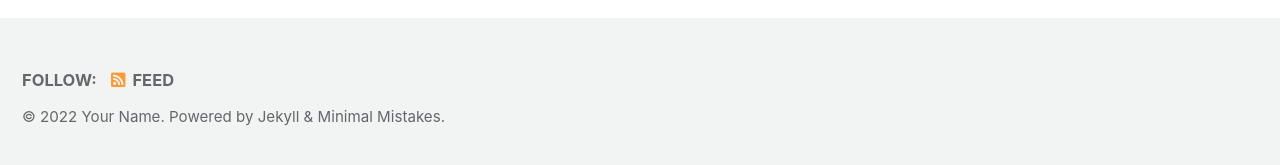
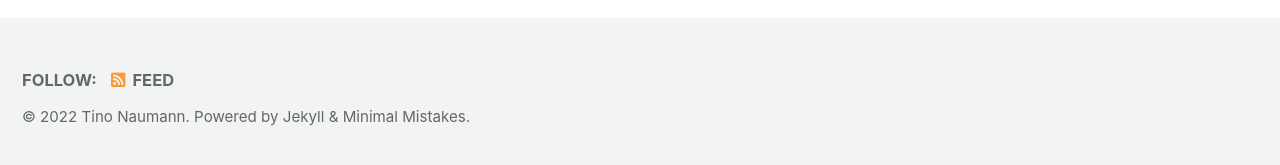
Before and after one commit to t-1-n-o/t-1-n-o.github.io, a Jekyll site: the page built from index.html, in a window 1280 px wide. Shown: the part 727-892 px from the top of the page. Built offline with Jekyll 4.4.1, drawn with Linux system fonts in a browser that asks for light colours; cached includes are drawn as plain includes; the list of posts is cut into pages by our own code.

Commit message:
Initial GitHub pages site with Jekyll

```diff
--- a/_config.yml
+++ b/_config.yml
@@ -19,11 +19,11 @@ locale                   : "en-US"
 title                    : "Site Title"
 title_separator          : "-"
 subtitle                 : # site tagline that appears below site title in masthead
-name                     : "Your Name"
+name                     : "Tino Naumann"
 description              : "An amazing website."
-url                      : # the base hostname & protocol for your site e.g. "https://mmistakes.github.io"
+url                      : "https://t-1-n-o.github.io"
 baseurl                  : # the subpath of your site, e.g. "/blog"
-repository               : # GitHub username/repo-name e.g. "mmistakes/minimal-mistakes"
+repository               : "t-1-n-o/t-1-n-o.github.io"
 teaser                   : # path of fallback teaser image, e.g. "/assets/images/500x300.png"
 logo                     : # path of logo image to display in the masthead, e.g. "/assets/images/88x88.png"
 masthead_title           : # overrides the website title displayed in the masthead, use " " for no title
```
